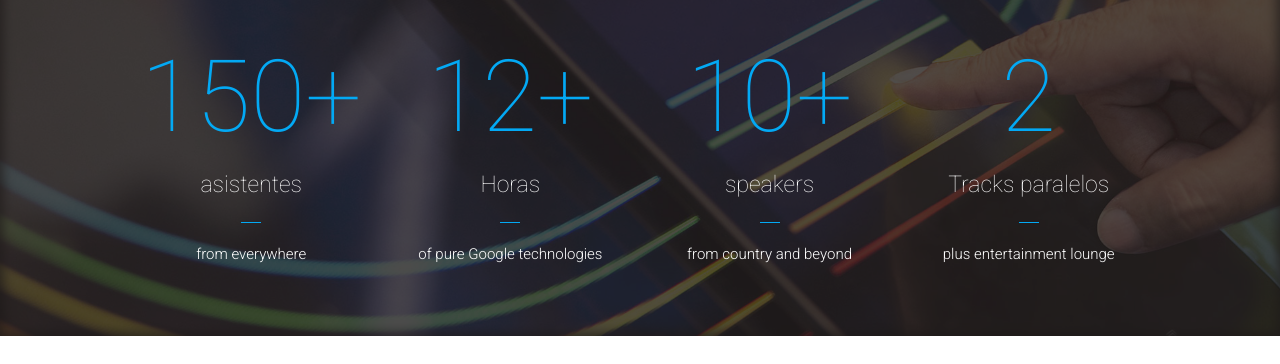
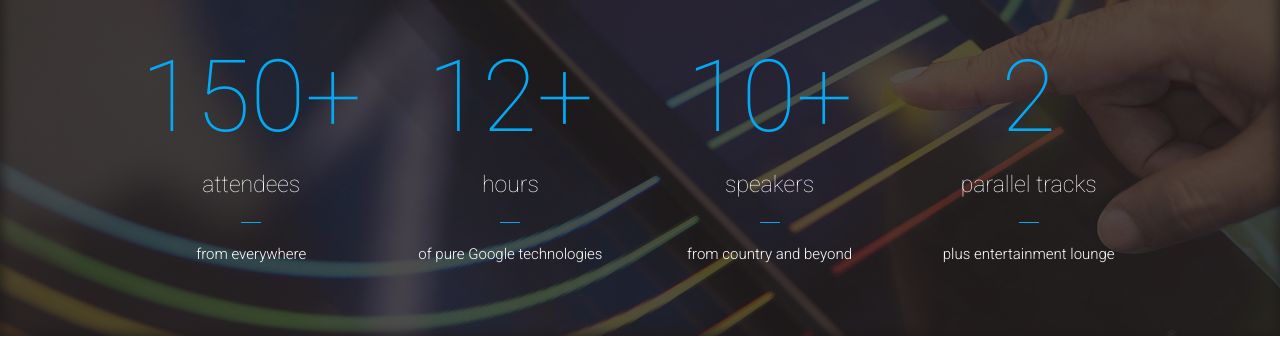
Before and after one commit to Damunozl/zeppelin, a Jekyll site: the page built from index.html, in a window 1280 px wide and 900 px high, scrolled down 1389 px. Shown: the part 89-453 px from the top of the window. Built offline with Jekyll 4.4.1, drawn with Linux system fonts in a browser that asks for light colours; nearby versions of some CDN libraries; comment, search, counter and statistics services are not loaded.

Commit message:
Revert "Update _config.yml"
This reverts commit b8387320b063c8fe4a96d1f7f465fb993c6f6db4.

```diff
--- a/_config.yml
+++ b/_config.yml
@@ -73,10 +73,10 @@
 # Statistic Block
 statisticBlockImage: "statistic.jpg"
 statisticBlock:
- - {count: "150", specialCharacter: "+", info: "asistentes", detail: "from everywhere"}
- - {count: "12", specialCharacter: "+", info: "Horas", detail: "of pure Google technologies"}
+ - {count: "150", specialCharacter: "+", info: "attendees", detail: "from everywhere"}
+ - {count: "12", specialCharacter: "+", info: "hours", detail: "of pure Google technologies"}
  - {count: "10", specialCharacter: "+", info: "speakers", detail: "from country and beyond"}
- - {count: "2", specialCharacter: "", info: "Tracks paralelos", detail: "plus entertainment lounge"}
+ - {count: "2", specialCharacter: "", info: "parallel tracks", detail: "plus entertainment lounge"}
 
 # Latest News Block
 latestNewsTitle: "Ultimas noticias"
```
